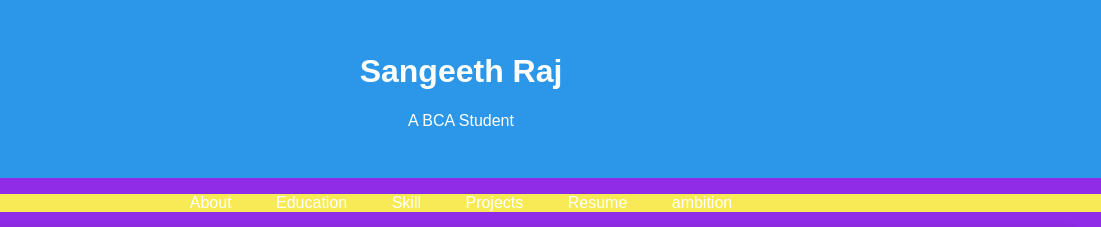
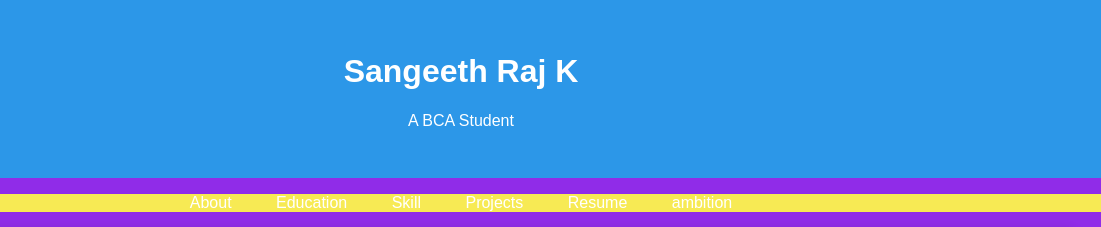
Before and after one commit to sangeeth200418/Sangeeth-Raj.k, a plain HTML site: page index.html in a window 1280 px wide. Shown: the top 227 px of the page, 179-1280 px from the left. Drawn offline with Linux system fonts and the light colour scheme.

Commit message:
index.html

```diff
--- a/index.html
+++ b/index.html
@@ -96,7 +96,7 @@
         <div class="Resume for Naan muthavan">
             <!-- Add your profile picture here -->
             <img src="passportsizephoto.jpg" alt="Your Profile Picture" class="profile-picture">
-            <h1>Sangeeth Raj </h1>
+            <h1>Sangeeth Raj K</h1>
 
             <p><bl> A BCA Student </p></bl>
         </div>
```
